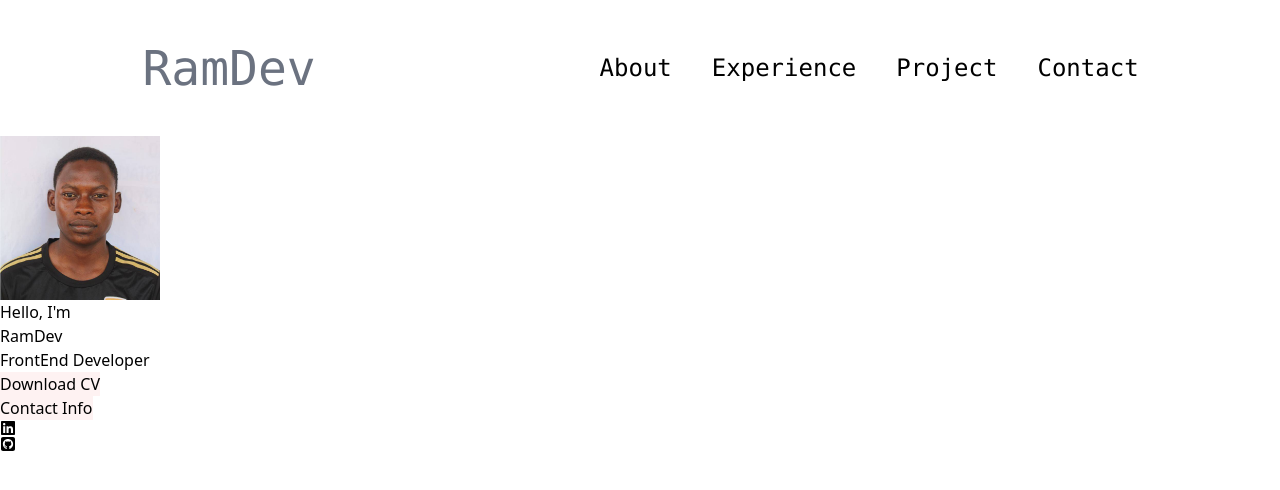
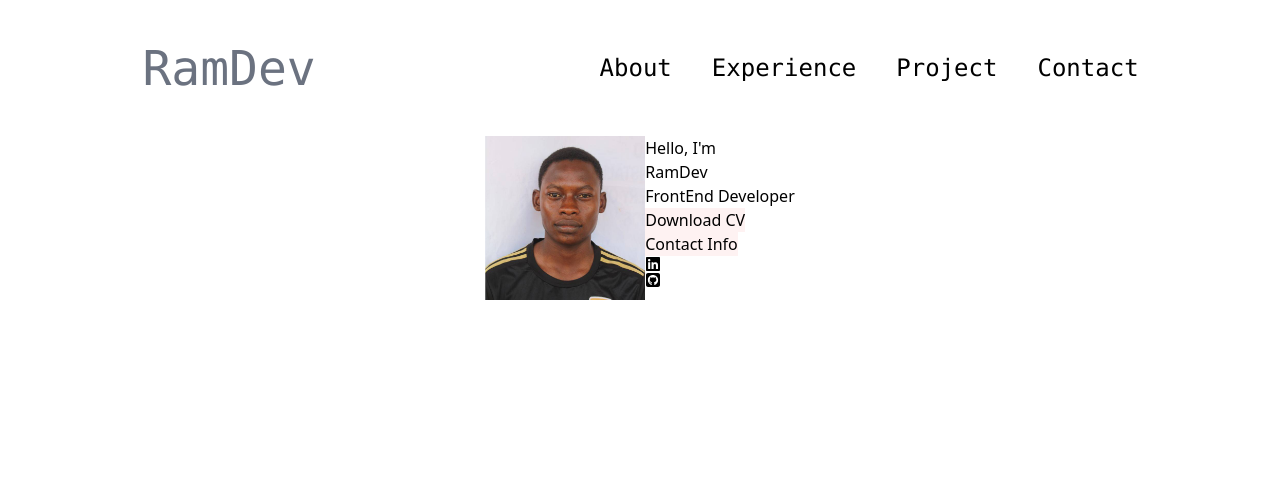
Before and after one commit to RamadanDY/My-Portfolio, a React (Create React App) app: page / in a window 1280 px wide. Shown: the top 490 px of the page. Built offline with nearby package versions, Linux system fonts and the light colour scheme.

Commit message:
hero section in the making

```diff
--- a/src/Components/HeroSec.jsx
+++ b/src/Components/HeroSec.jsx
@@ -3,6 +3,7 @@ import cv from '../Assets/MyCV.pdf'
 import Mypic from '../Assets/Mypic.jpg'
 import { FaLinkedin } from "react-icons/fa";
 import { FaSquareGithub } from "react-icons/fa6";
+import '../Components/'
 
 
 const HeroSec = () => {
@@ -12,7 +13,7 @@ const HeroSec = () => {
     }
   return (
     <>
-        <div className="portfolio">
+        <div className="portfolio flex flex-row justify-center h-90">
             <div className="pic-container">
             <img src={Mypic} alt=""  className='h-92  w-40' />
             </div>
@@ -35,12 +36,12 @@ const HeroSec = () => {
                 </div>
                 <div className="container-socials">
                     <div className="linkedin">
-                        <a href="http://">
+                        <a href="https://www.linkedin.com/public-profile/settings?trk=d_flagship3_profile_self_view_public_profile">
                         <FaLinkedin />
                         </a>
                     </div>
                     <div className="github">
-                        <a href="http://">
+                        <a href="https://github.com/RamadanDY">
                         <FaSquareGithub />
                         </a>
                     </div>
```
